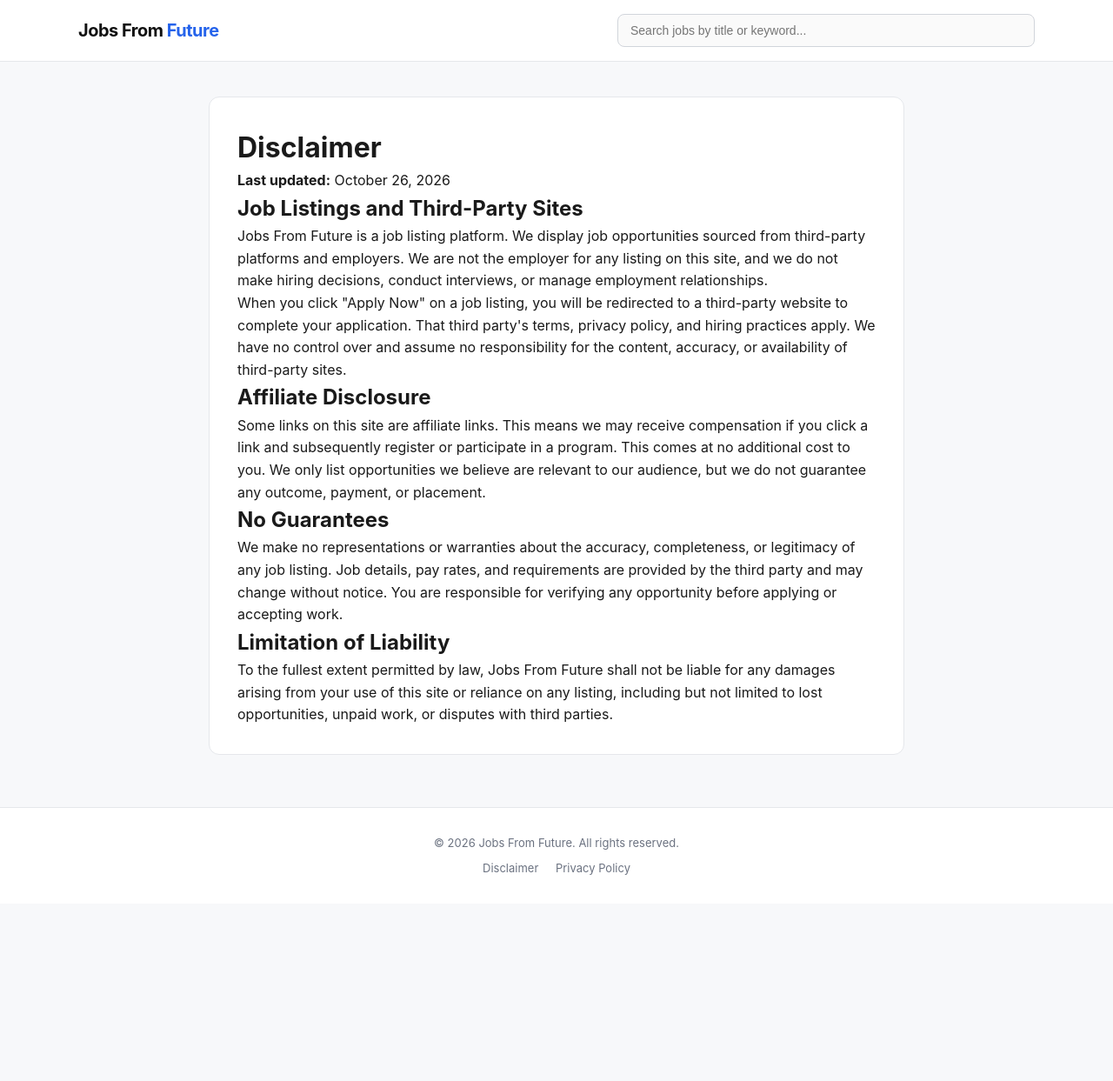
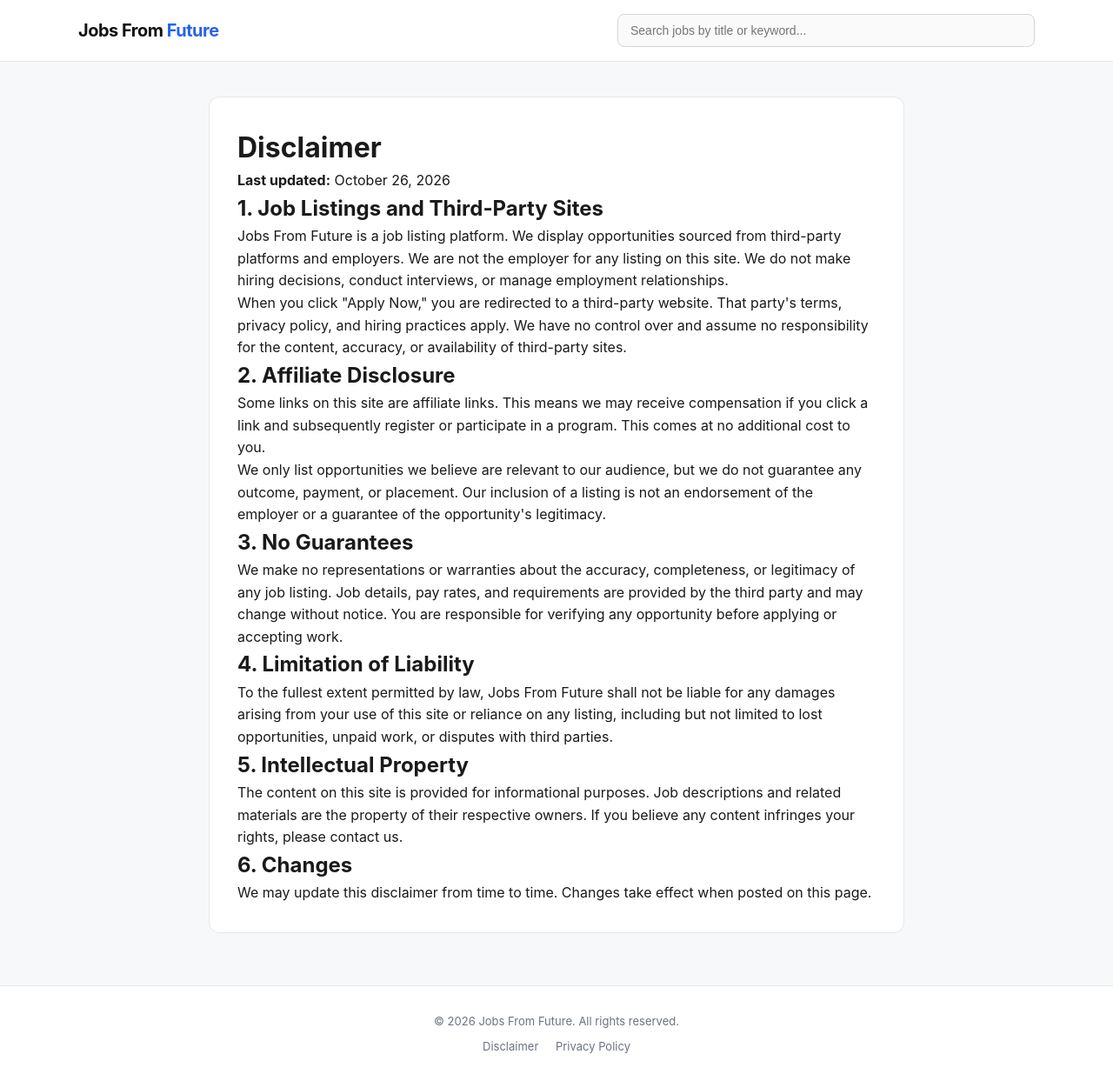
Before and after one commit to unique-artt/JobsFromFuture, a Jekyll site: the page built from disclaimer.html, in a window 1280 px wide. Shown: the whole page at 87% size. Built offline with Jekyll 4.4.1, drawn with Linux system fonts in a browser that asks for light colours; before the commit the page ends 1039 px from its top, so only the background shows below that.

Commit message:
Update disclaimer.html

```diff
--- a/disclaimer.html
+++ b/disclaimer.html
@@ -6,16 +6,23 @@ title: "Disclaimer"
   <h1>Disclaimer</h1>
   <p><strong>Last updated:</strong> October 26, 2026</p>
 
-  <h2>Job Listings and Third-Party Sites</h2>
-  <p>Jobs From Future is a job listing platform. We display job opportunities sourced from third-party platforms and employers. We are not the employer for any listing on this site, and we do not make hiring decisions, conduct interviews, or manage employment relationships.</p>
-  <p>When you click "Apply Now" on a job listing, you will be redirected to a third-party website to complete your application. That third party's terms, privacy policy, and hiring practices apply. We have no control over and assume no responsibility for the content, accuracy, or availability of third-party sites.</p>
+  <h2>1. Job Listings and Third-Party Sites</h2>
+  <p>Jobs From Future is a job listing platform. We display opportunities sourced from third-party platforms and employers. We are not the employer for any listing on this site. We do not make hiring decisions, conduct interviews, or manage employment relationships.</p>
+  <p>When you click "Apply Now," you are redirected to a third-party website. That party's terms, privacy policy, and hiring practices apply. We have no control over and assume no responsibility for the content, accuracy, or availability of third-party sites.</p>
 
-  <h2>Affiliate Disclosure</h2>
-  <p>Some links on this site are affiliate links. This means we may receive compensation if you click a link and subsequently register or participate in a program. This comes at no additional cost to you. We only list opportunities we believe are relevant to our audience, but we do not guarantee any outcome, payment, or placement.</p>
+  <h2>2. Affiliate Disclosure</h2>
+  <p>Some links on this site are affiliate links. This means we may receive compensation if you click a link and subsequently register or participate in a program. This comes at no additional cost to you.</p>
+  <p>We only list opportunities we believe are relevant to our audience, but we do not guarantee any outcome, payment, or placement. Our inclusion of a listing is not an endorsement of the employer or a guarantee of the opportunity's legitimacy.</p>
 
-  <h2>No Guarantees</h2>
+  <h2>3. No Guarantees</h2>
   <p>We make no representations or warranties about the accuracy, completeness, or legitimacy of any job listing. Job details, pay rates, and requirements are provided by the third party and may change without notice. You are responsible for verifying any opportunity before applying or accepting work.</p>
 
-  <h2>Limitation of Liability</h2>
+  <h2>4. Limitation of Liability</h2>
   <p>To the fullest extent permitted by law, Jobs From Future shall not be liable for any damages arising from your use of this site or reliance on any listing, including but not limited to lost opportunities, unpaid work, or disputes with third parties.</p>
+
+  <h2>5. Intellectual Property</h2>
+  <p>The content on this site is provided for informational purposes. Job descriptions and related materials are the property of their respective owners. If you believe any content infringes your rights, please contact us.</p>
+
+  <h2>6. Changes</h2>
+  <p>We may update this disclaimer from time to time. Changes take effect when posted on this page.</p>
 </div>
```
